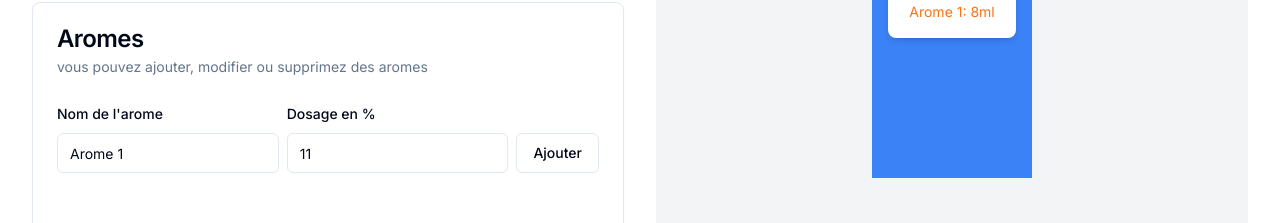
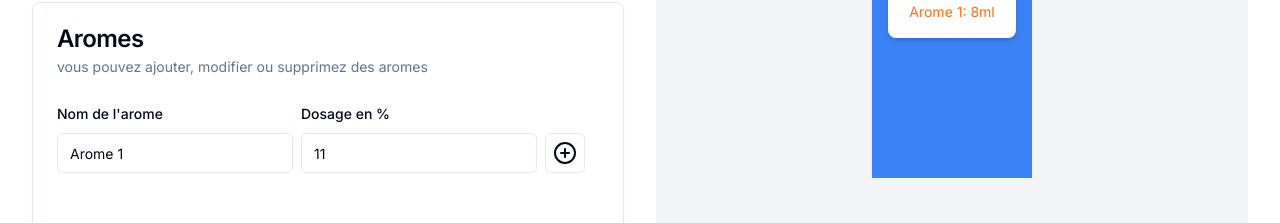
Before and after one commit to jtrishmawi/e-juice, a Next.js app: page / in a window 1280 px wide. Shown: the part 422-645 px from the top of the page. Built offline with nearby package versions, Linux system fonts and the light colour scheme.

Commit message:
icons in aromas form

```diff
--- a/src/components/calculator.tsx
+++ b/src/components/calculator.tsx
@@ -27,6 +27,7 @@ import { useEffect, useState } from "react";
 import { useFieldArray, useForm } from "react-hook-form";
 import { z } from "zod";
 import { Bottle } from "./bottle";
+import { CircleX, PlusCircle } from "lucide-react";
 
 const formSchema = z.object({
   batch_volume: z.coerce.number(),
@@ -187,6 +188,7 @@ export const Calculator = () => {
                   {fields.length !== 1 && (
                     <Button
                       variant="destructive"
+                      size="icon"
                       onClick={() => remove(index)}
                       className={cn(
                         form.formState.errors.flavors?.[index]
@@ -194,12 +196,13 @@ export const Calculator = () => {
                           : "self-end"
                       )}
                     >
-                      Supprimer
+                      <CircleX />
                     </Button>
                   )}
                   {index === fields.length - 1 && (
                     <Button
-                      variant={"outline"}
+                      variant="outline"
+                      size="icon"
                       onClick={() =>
                         append({
                           name: `Arome ${fields.length + 1}`,
@@ -213,7 +216,7 @@ export const Calculator = () => {
                           : "self-end"
                       )}
                     >
-                      Ajouter
+                      <PlusCircle />
                     </Button>
                   )}
                 </div>
```
